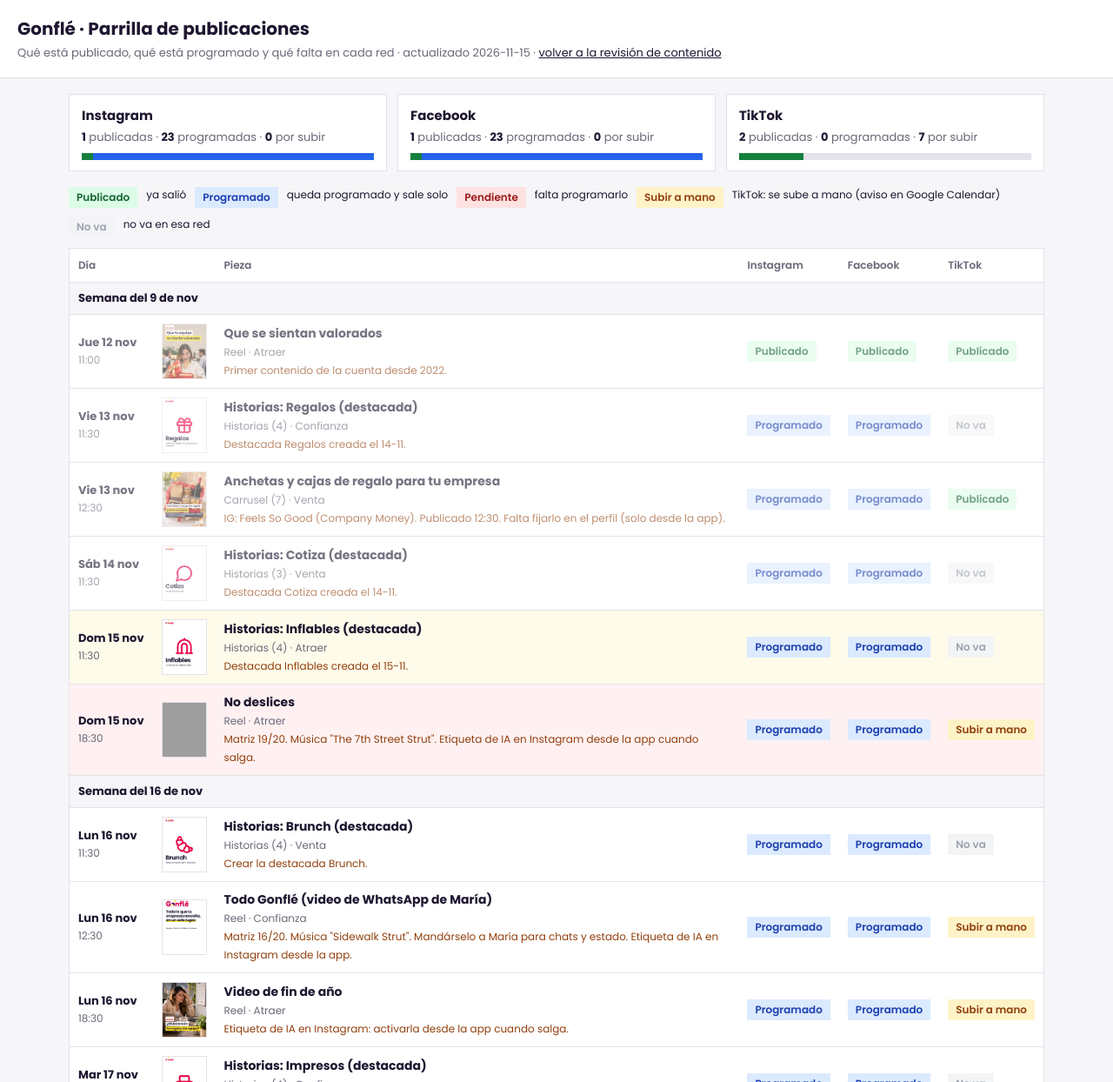
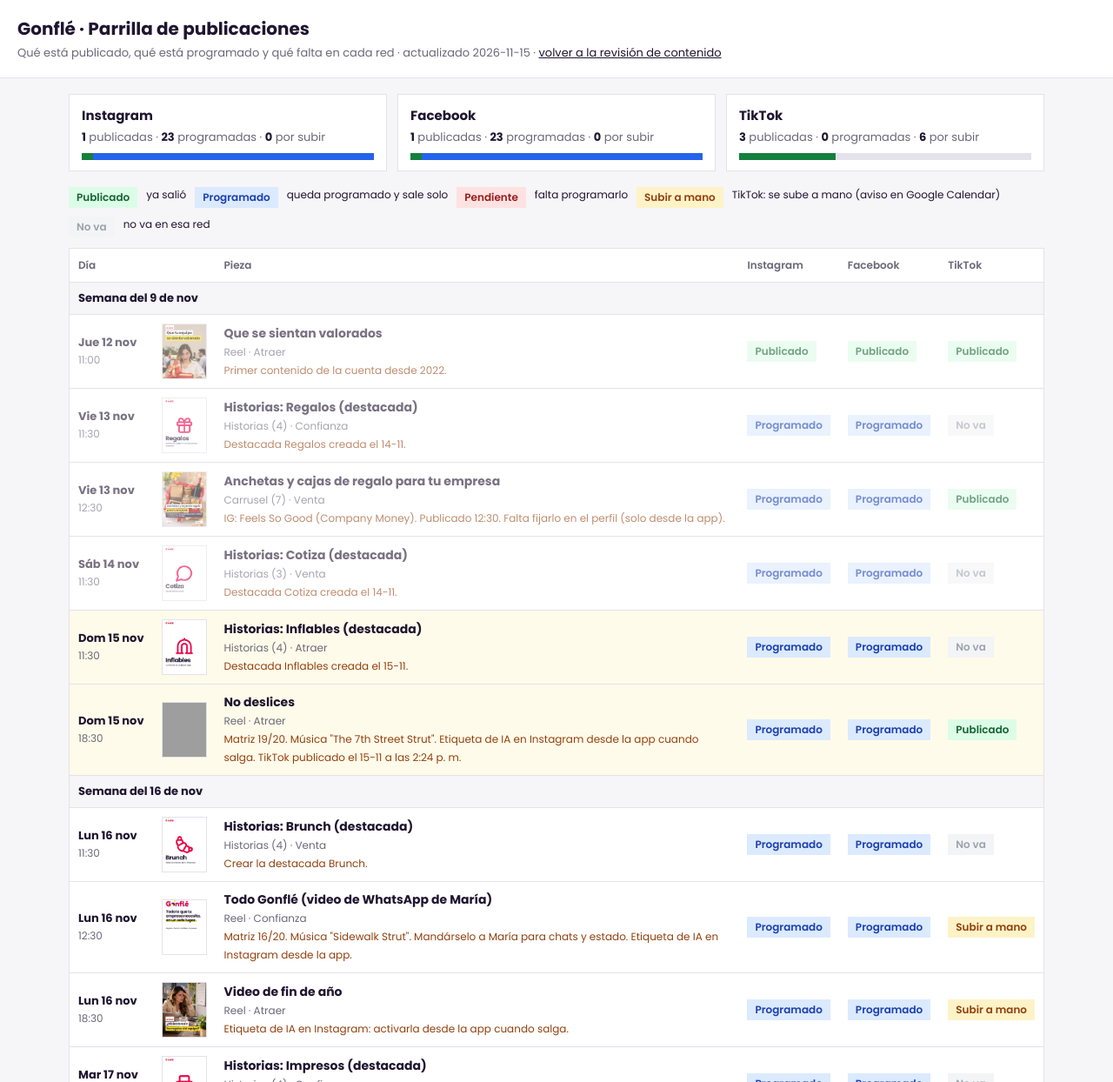
Before and after one commit to centrisdata-lab/gonfle-contenido, a plain HTML site: page parrilla.html in a window 1280 px wide. Shown: the top 1244 px of the page at 87% size. Drawn offline with Linux system fonts and the light colour scheme; grey boxes are pictures that could not be loaded.

Commit message:
Parrilla: No deslices publicado en TikTok
Co-Authored-By: Claude Opus 5.5 <noreply@anthropic.com>

```diff
--- a/parrilla.html
+++ b/parrilla.html
@@ -22,7 +22,7 @@ tr.sem td{background:var(--fondo);font-weight:700;font-size:13px;padding:8px 10p
 </style></head><body>
 <header><h1>Gonflé · Parrilla de publicaciones</h1><p>Qué está publicado, qué está programado y qué falta en cada red · actualizado 2026-11-15 · <a href="./">volver a la revisión de contenido</a></p></header>
 <main>
-<div class="resumen"><div class="res"><h3>Instagram</h3><p><b>1</b> publicadas · <b>23</b> programadas · <b>0</b> por subir</p><div class="barra"><i style="width:4%" class="pub"></i><i style="width:96%" class="prog"></i></div></div><div class="res"><h3>Facebook</h3><p><b>1</b> publicadas · <b>23</b> programadas · <b>0</b> por subir</p><div class="barra"><i style="width:4%" class="pub"></i><i style="width:96%" class="prog"></i></div></div><div class="res"><h3>TikTok</h3><p><b>2</b> publicadas · <b>0</b> programadas · <b>7</b> por subir</p><div class="barra"><i style="width:22%" class="pub"></i><i style="width:0%" class="prog"></i></div></div></div>
+<div class="resumen"><div class="res"><h3>Instagram</h3><p><b>1</b> publicadas · <b>23</b> programadas · <b>0</b> por subir</p><div class="barra"><i style="width:4%" class="pub"></i><i style="width:96%" class="prog"></i></div></div><div class="res"><h3>Facebook</h3><p><b>1</b> publicadas · <b>23</b> programadas · <b>0</b> por subir</p><div class="barra"><i style="width:4%" class="pub"></i><i style="width:96%" class="prog"></i></div></div><div class="res"><h3>TikTok</h3><p><b>3</b> publicadas · <b>0</b> programadas · <b>6</b> por subir</p><div class="barra"><i style="width:33%" class="pub"></i><i style="width:0%" class="prog"></i></div></div></div>
 <div class="ley"><span class="e pub">Publicado</span> ya salió <span class="e prog">Programado</span> queda programado y sale solo <span class="e pend">Pendiente</span> falta programarlo <span class="e rec">Subir a mano</span> TikTok: se sube a mano (aviso en Google Calendar) <span class="e no">No va</span> no va en esa red</div>
 <table><tr><th>Día</th><th></th><th>Pieza</th><th>Instagram</th><th>Facebook</th><th>TikTok</th></tr>
 <tr class="sem"><td colspan="7">Semana del 9 de nov</td></tr><tr class="pasado">
@@ -45,11 +45,11 @@ tr.sem td{background:var(--fondo);font-weight:700;font-size:13px;padding:8px 10p
 <td class="f"><b>Dom 15 nov</b><br><span>11:30</span></td>
 <td class="m"><img src="historias/3-inflables-0-portada.jpg" alt="" loading="lazy"></td>
 <td><b>Historias: Inflables (destacada)</b><br><span class="t">Historias (4) · Atraer</span><br><span class="n">Destacada Inflables creada el 15-11.</span></td>
-<td><span class="e prog">Programado</span></td><td><span class="e prog">Programado</span></td><td><span class="e no">No va</span></td></tr><tr class="hoy falta">
+<td><span class="e prog">Programado</span></td><td><span class="e prog">Programado</span></td><td><span class="e no">No va</span></td></tr><tr class="hoy">
 <td class="f"><b>Dom 15 nov</b><br><span>18:30</span></td>
 <td class="m"><img src="portadas-reels/portada-reel-no-deslices.jpg" alt="" loading="lazy"></td>
-<td><b>No deslices</b><br><span class="t">Reel · Atraer</span><br><span class="n">Matriz 19/20. Música &quot;The 7th Street Strut&quot;. Etiqueta de IA en Instagram desde la app cuando salga.</span></td>
-<td><span class="e prog">Programado</span></td><td><span class="e prog">Programado</span></td><td><span class="e rec">Subir a mano</span></td></tr><tr class="sem"><td colspan="7">Semana del 16 de nov</td></tr><tr class="">
+<td><b>No deslices</b><br><span class="t">Reel · Atraer</span><br><span class="n">Matriz 19/20. Música &quot;The 7th Street Strut&quot;. Etiqueta de IA en Instagram desde la app cuando salga. TikTok publicado el 15-11 a las 2:24 p. m.</span></td>
+<td><span class="e prog">Programado</span></td><td><span class="e prog">Programado</span></td><td><span class="e pub">Publicado</span></td></tr><tr class="sem"><td colspan="7">Semana del 16 de nov</td></tr><tr class="">
 <td class="f"><b>Lun 16 nov</b><br><span>11:30</span></td>
 <td class="m"><img src="historias/2-brunch-0-portada.jpg" alt="" loading="lazy"></td>
 <td><b>Historias: Brunch (destacada)</b><br><span class="t">Historias (4) · Venta</span><br><span class="n">Crear la destacada Brunch.</span></td>
```
